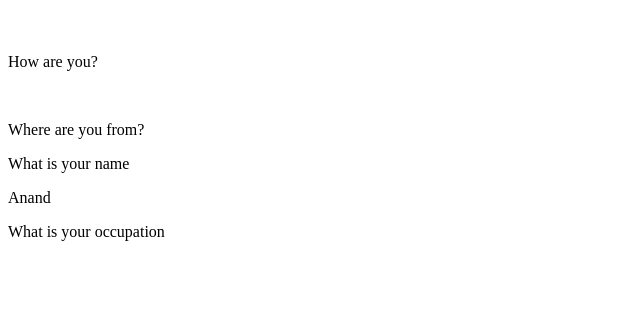
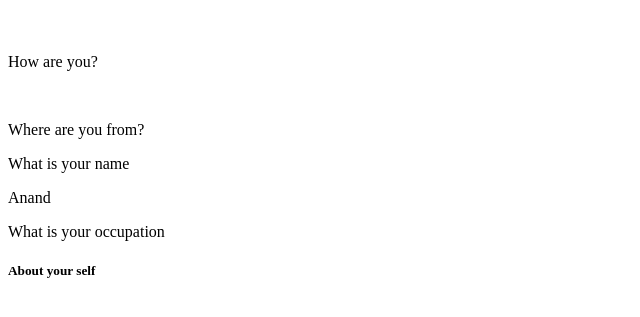
Before and after one commit to anandkv1973/datewithgit.sample, a plain HTML site: page index.html in a window 1280 px wide. Shown: the part 61-378 px from the top of the page, without its empty margins (0-640 px from the left). Drawn offline with Linux system fonts and the light colour scheme.

Commit message:
index yourself

```diff
--- a/index.html
+++ b/index.html
@@ -14,6 +14,7 @@
     <p>Anand</p>
 
     <p>What is your occupation</p>
+    <h5>About your self</h5>
 
 </body>
 </html>
```
